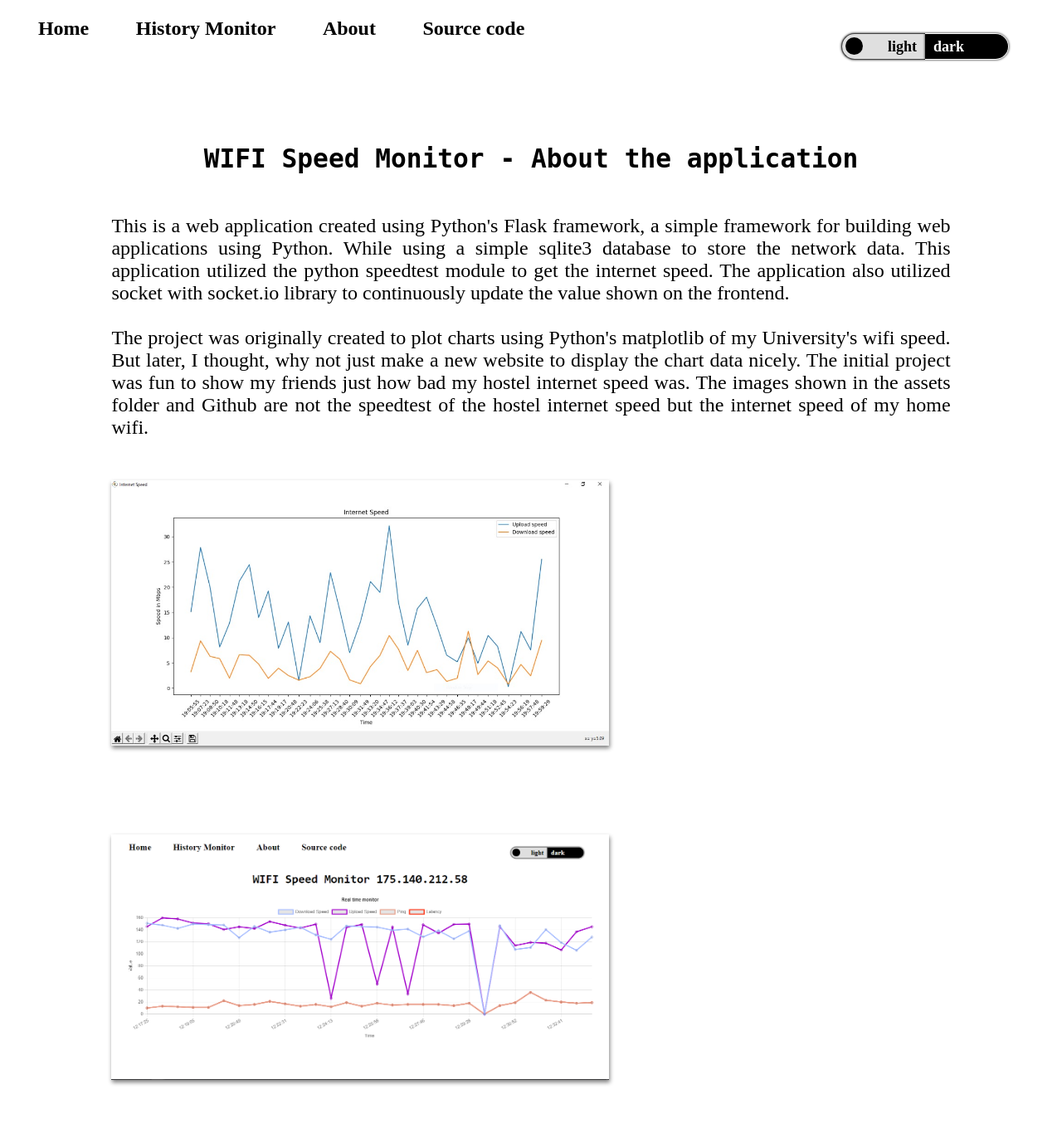
After one commit to Leonlit/wifi_speed, a Flask app: page /about/ in a window 1280 px wide. The commit adds this page. Shown: the whole page at 83% size. Run offline with Flask 2, Linux system fonts and the light colour scheme.

Commit message:
update and created about page, fixing ip issues

```diff
--- a/app.py
+++ b/app.py
@@ -26,15 +26,13 @@ def check_ip (ip):
     return re.match(r"^\d{1,3}\.\d{1,3}\.\d{1,3}\.\d{1,3}$",ip)
 
 def get_ip_addr(case):
-    if case > 3 or case is None:
+    if case > 1 or case is None:
         raise Exception("Could not get public IP for a device")
     case = str(case)
     try:
         return {
             '0': urlopen("http://ip.42.pl/raw").read().decode("utf-8"),
-            '1': load(urlopen('http://jsonip.com'))['ip'],
-            '2': load(urlopen('http://httpbin.org/ip'))['origin'],
-            '3': load(urlopen('https://api.ipify.org/?format=json'))['ip']
+            '1': load(urlopen('http://httpbin.org/ip'))['origin'],
         }[case]
     except HTTPError as ex:
         print(ex)
@@ -47,8 +45,8 @@ def get_ip_addr(case):
         log_to_file("Error while parsing the JSON data", ex)
     except Exception as ex:
         log_to_file(str(ex), ex)
-    return get_ip_addr(case + 1)
-
+    print(case)
+    return get_ip_addr(int(case) + 1)
 
 # Web Routes
 @app.route('/')
@@ -58,6 +56,10 @@ def home_page():
 @app.route('/history/')
 def history_page():
     return render_template("history.html")
+
+@app.route('/about/')
+def about_page():
+    return render_template("about.html")
 
 # socket function to run another speedtest on the wifi
 @socketio.on("new_wifi_data", namespace="/wifi_data")
@@ -145,9 +147,9 @@ def route_CSS_File(path):
 def route_Image_File(path):
     return send_from_directory('assets/icon', path)
 
-@app.route('/external/<path:path>')
+@app.route('/images/<path:path>')
 def route_External_File(path):
-    return send_from_directory('assets/external', path)
+    return send_from_directory('assets/images', path)
 
 if __name__ == '__main__':
     try:
--- a/assets/css/darkTheme.css
+++ b/assets/css/darkTheme.css
@@ -4,6 +4,10 @@ body {
 
 #title {
     color: white;
+}
+
+article {
+    color: rgb(192, 192, 192);
 }
 
 #hamburgerMenu div {
--- a/assets/css/desktop.css
+++ b/assets/css/desktop.css
@@ -23,6 +23,10 @@
         margin-top: 2%;
     }
 
+    article {
+        font-size: 1.5em;
+    }
+
     #themeToggleCont {
         right: 5%;
         top:5%;
--- a/assets/css/mobile.css
+++ b/assets/css/mobile.css
@@ -58,6 +58,29 @@ nav a:hover {
     text-align: center;
     font-family: monospace;
     font-size: 1.6em;
+}
+
+article {
+    width: 80%;
+    margin-left: 10%;
+    text-align: justify;
+}
+
+article #title {
+    margin-top: 100px;
+    margin-bottom: 50px;
+    text-align: center;
+    font-family: monospace;
+    font-size: 1.6em;
+}
+
+img {
+    width: 90%;
+    max-width: 600px;
+    margin-top:5%;
+    margin-bottom:5%;
+    box-shadow: 1px 3px 5px grey;
+    text-align: center;
 }
 
 #chartCont {
--- /dev/null
+++ b/templates/about.html
@@ -0,0 +1,50 @@
+<!DOCTYPE html>
+<html lang='en'>
+    <head>
+        <meta charset='UTF-8'>
+        <meta name='description' content='test'>
+        <meta name='keywords' content='HTMl, CSS, JS,'>
+        <meta name='author' content='Leon Lit'>
+        <meta name='viewport' content='width=device-width, initial-scale=1.0'>
+        <link rel="apple-touch-icon" sizes="180x180" href="/icon/logo_180.png">
+        <link rel="icon" type="image/png" sizes="32x32" href="/icon/logo_32.png">
+        <link rel="icon" type="image/png" sizes="16x16" href="/icon/logo_16.png">
+        <title>Wifi Monitor - About</title>
+        <link rel='stylesheet' href='/css/mobile.css'>
+        <link rel='stylesheet' href='/css/tablet.css'>
+        <link rel='stylesheet' href='/css/desktop.css'>
+    </head>
+    <body>
+        <div id="hamburgerMenu" onclick="open_nav()">
+            <div></div>
+        </div>
+        <nav>
+            <div class="closeBtn" id="navCloseBtn" onclick="close_nav()"></div>
+            <div><a href="/">Home</a></div>
+            <div><a href="/history/">History Monitor</a></div>
+            <div><a href="/about/">About</a></div>
+            <div><a target="_blank" href="https://www.google.com">Source code</a></div>
+        </nav>
+        <div id="themeToggleCont" onclick="toggle_theme()">
+            <div id="themeToggle"></div>
+            <div class="themeSection">light</div>
+            <div class="themeSection">dark</div>
+        </div>
+        <article>
+            <h1 id="title">WIFI Speed Monitor - About the application</h1>
+            This is a web application created using Python's <a>Flask framework</a>, a simple framework for building web applications using Python.
+            While using a simple sqlite3 database to store the network data. This application utilized the python speedtest module to get the internet speed.
+            The application also utilized socket with socket.io library to continuously update the value shown on the frontend.
+            <br><br>
+            The project was originally created to plot charts using Python's matplotlib of my University's wifi speed. But later, I thought, why not just make
+            a new website to display the chart data nicely. The initial project was fun to show my friends just how bad my hostel internet speed was. The images
+            shown in the assets folder and Github are not the speedtest of the hostel internet speed but the internet speed of my home wifi.<br>
+
+            <img src="/images/old-interface.jpeg" caption="Initial interface using python's Matplotlib library"/>
+            <img src="/images/light-theme.png" caption="The interface now with Flask framework"/>
+        </article>
+    </body>
+</html>
+<script src="/js/sessionManagement.js"></script>
+<script src="/js/chartManagement.js"></script>
+<script src="/js/userInteraction.js"></script>
--- a/templates/history.html
+++ b/templates/history.html
@@ -11,7 +11,7 @@
         <link rel="icon" type="image/png" sizes="16x16" href="/icon/logo_16.png">
         <script src="https://cdn.socket.io/3.1.3/socket.io.min.js" integrity="sha384-cPwlPLvBTa3sKAgddT6krw0cJat7egBga3DJepJyrLl4Q9/5WLra3rrnMcyTyOnh" crossorigin="anonymous"></script>
         <script src="https://cdn.jsdelivr.net/npm/chart.js@3.4.1/dist/chart.min.js"></script>
-        <title>Wifi Monitor</title>
+        <title>Wifi Monitor - History</title>
         <link rel='stylesheet' href='/css/mobile.css'>
         <link rel='stylesheet' href='/css/tablet.css'>
         <link rel='stylesheet' href='/css/desktop.css'>
```
Also changed, not shown: test.py (added, +38 -0 lines), assets/images/dark-theme-history.png (added), assets/images/dark-theme.png (added), assets/images/light-theme-history.png (added), assets/images/light-theme.png (added), assets/images/old-interface.jpeg (added).
